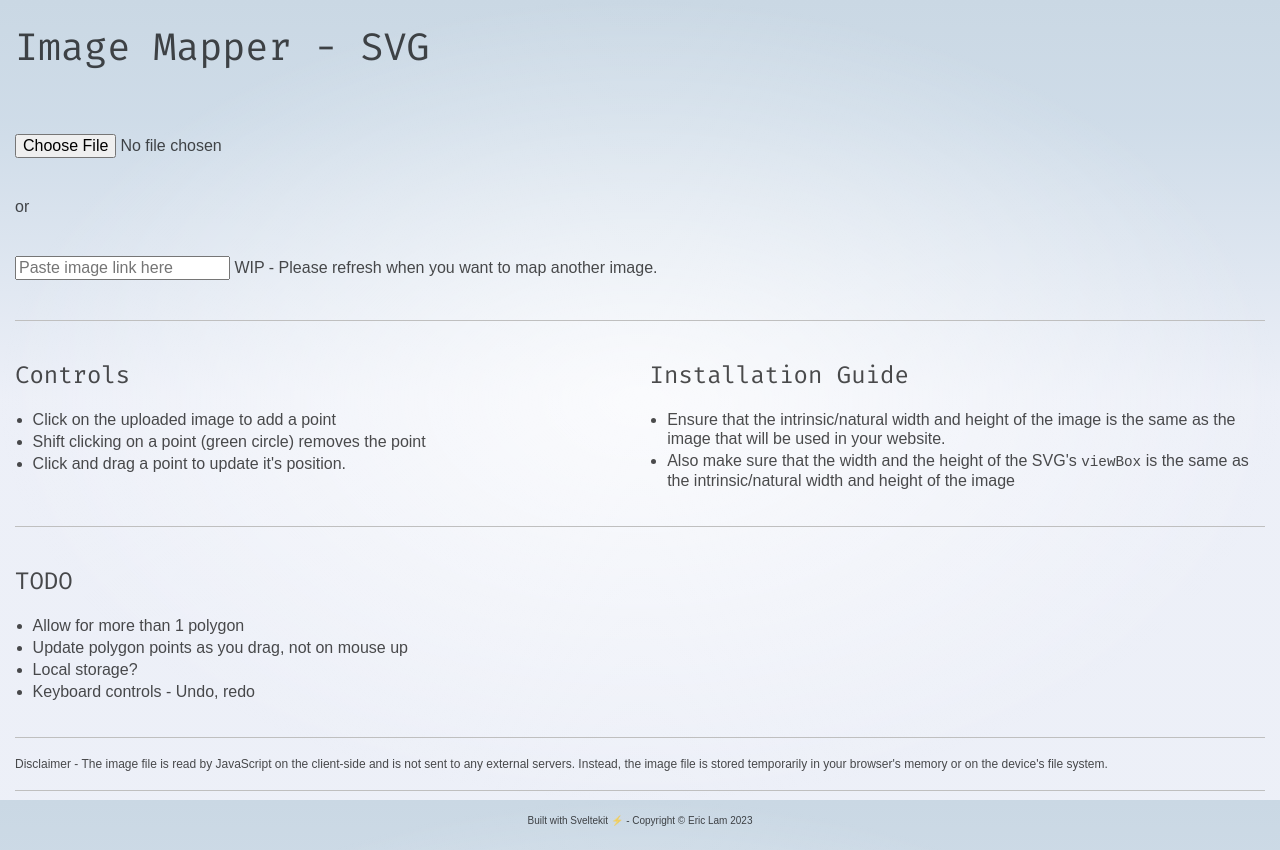
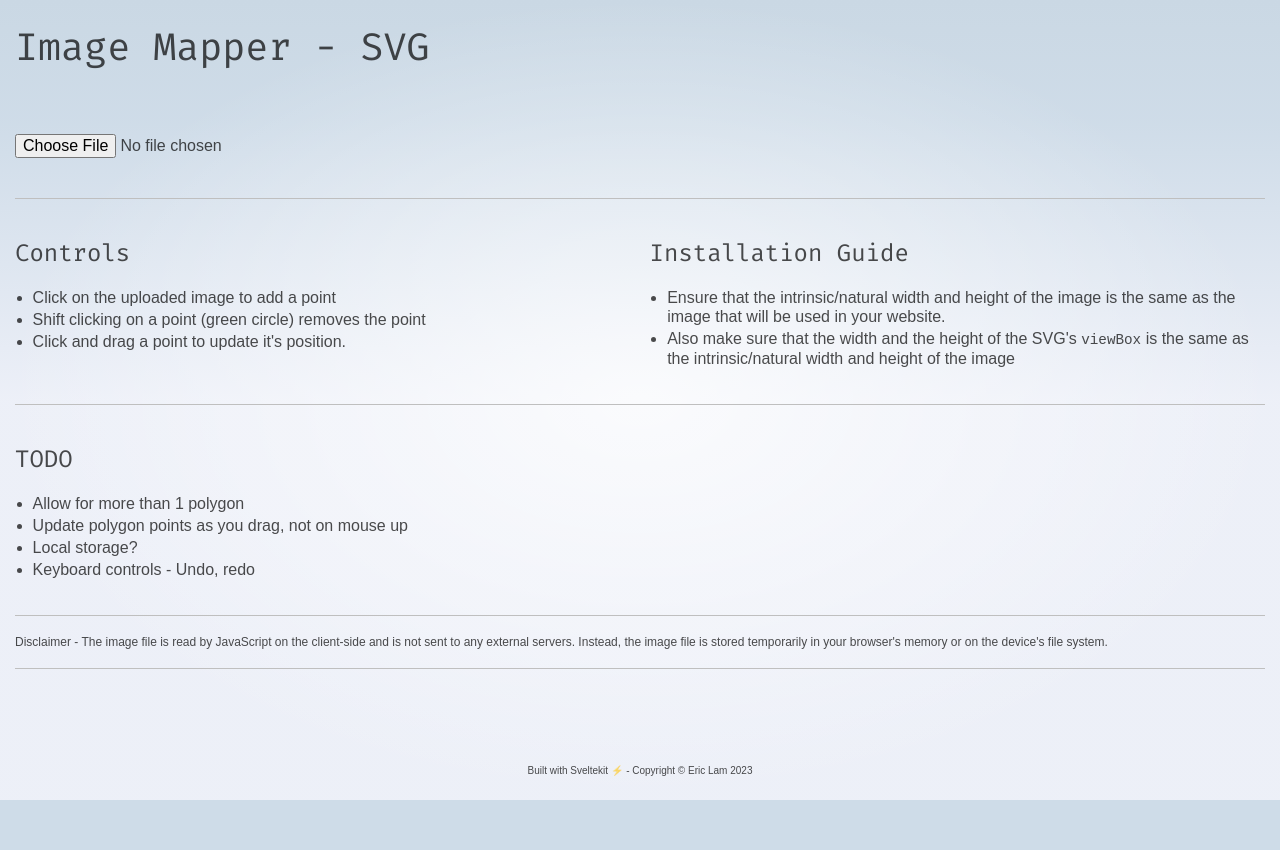
Before and after one commit to ehylam/image-mapper-svg, a SvelteKit app: page / in a window 1280 px wide. After the commit the page ends 800 px from the top, so only its background shows below. Built offline with nearby package versions, Linux system fonts and the light colour scheme.

Commit message:
Reverted to stable version

```diff
--- a/src/routes/ImageMapper.svelte
+++ b/src/routes/ImageMapper.svelte
@@ -55,12 +55,11 @@
 		<div class="file-input">
 			<input type="file" bind:files />
 		</div>
-		<span>or</span>
+		<!-- <span>or</span>
 		<div class="text-input">
 			<input type="text" bind:value={imageLink} placeholder="Paste image link here" />
-			<!-- <button on:click={loadImageFromLink}>Load image</button> -->
 			<span>WIP - Please refresh when you want to map another image.</span>
-		</div>
+		</div> -->
 	</div>
 
 	<div class="mapper-container" bind:this={container}>
```
